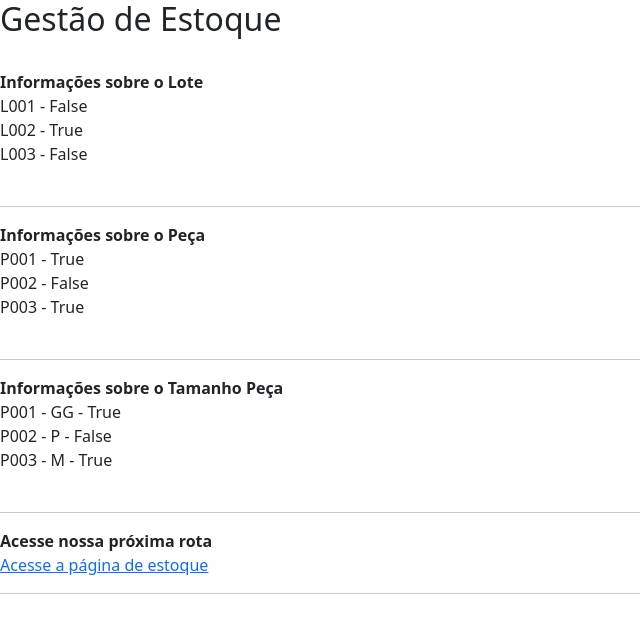
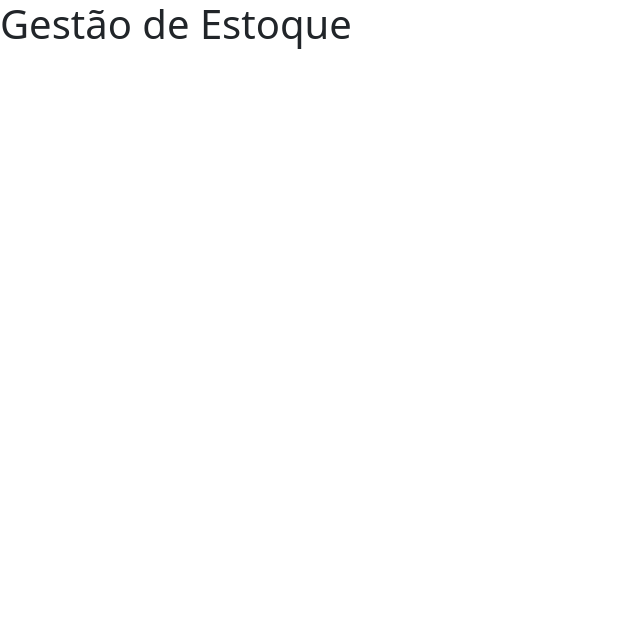
Before and after one commit to AnafraUnivesp/Projeto_Integrador_Atrativa.github.io, a Flask app: page / in a window 1280 px wide. Shown: the top 633 px of the page, without its empty margins (0-640 px from the left). Run offline with Flask 3, Linux system fonts and the light colour scheme.

Commit message:
atualizando branchs

```diff
--- a/webserver/main.py
+++ b/webserver/main.py
@@ -1,40 +1,11 @@
-# Inicialização da Rota
-from flask import Flask, url_for, render_template
+
+from flask import Flask
+from routes.home import home_route # importando a rota e a variável da homeroutes
+from routes.estoque import estoque_route
 
 app = Flask(__name__)
 
-#rota 01
-@app.route("/")
-def ola_atrativa():
-    titulo ="Gestão de Estoque"
-    clote = [
-        {"partnumberl": "L001", "disponivel": False },
-        {"partnumberl": "L002", "disponivel": True },
-        {"partnumberl": "L003", "disponivel": False },
-    ]
+app.register_blueprint(home_route)
+app.register_blueprint(estoque_route, url_prefix='/estoque') # lembrar do prefixo /estoque/
 
-    cpeca = [
-        {"partnumberp": "P001", "disponivel": True },
-        {"partnumberp": "P002", "disponivel": False },
-        {"partnumberp": "P003", "disponivel": True },
-    ]
-
-    tamanho = [
-        {"partnumberp": "P001", "numeracao": "GG", "disponivel": True },
-        {"partnumberp": "P002", "numeracao": "P", "disponivel": False },
-        {"partnumberp": "P003", "numeracao": "M", "disponivel": True },
-    ]
-    return render_template("index.html", titulo=titulo,clote=clote,cpeca=cpeca,tamanho=tamanho) # variavel de contexto ( html) + variavel de funcao (backend)
-
-#rota 02
-@app.route("/estoque")
-def pagina_estoque():
-
-    return """
-        <b> Projeto Integrador: </b> Testando nossa página de input de itens para estoque
-        <a href ="https://anafraunivesp.github.io/website01.github.io/">.</a>
-
-"""
-
-# finalizando a execução
 app.run(debug=True)
--- /dev/null
+++ b/webserver/routes/home.py
@@ -0,0 +1,8 @@
+from flask import Blueprint, render_template
+
+home_route = Blueprint('home',__name__)
+
+# rota 01
+@home_route.route('/')
+def home():
+    return render_template('index.html')
--- a/webserver/templates/index.html
+++ b/webserver/templates/index.html
@@ -8,42 +8,8 @@
   </head>
   <body>
 
-    <h2>{{ titulo }}</h2> <!-- abra duas chaves para adicionar o titulo que está no backend-->
+    <h1>Gestão de Estoque</h1>
     <br>
-
-    <b>Informações sobre o Lote</b>
-
-    {% for clote in clote %}
-        <div>{{ clote.partnumberl }} - {{ clote.disponivel }} </div>
-    {% endfor %}   <!-- fim do loop criado acima -->
-
-    <br>
-    <hr>
-
-    <b>Informações sobre o Peça</b>
-
-    {% for cpeca in cpeca %}
-        <div>{{ cpeca.partnumberp }} - {{ cpeca.disponivel }}</div>
-    {% endfor %}     <!-- fim do loop criado acima -->
-
-    <br>
-    <hr>
-
-    <b>Informações sobre o Tamanho Peça</b>
-
-    {% for tamanho in tamanho %}
-        <div>{{ tamanho.partnumberp }} - {{ tamanho.numeracao }} - {{ tamanho.disponivel }}</div>
-    {% endfor %}      <!-- fim do loop criado acima -->
-
-    <br>
-    <hr>
-
-    <b>Acesse nossa próxima rota</b><br>
-    <a href="{{url_for('pagina_estoque') }}">Acesse a página de estoque</a>
-
-    <br>
-    <hr>
-
 
     <script src="https://cdn.jsdelivr.net/npm/bootstrap@5.3.3/dist/js/bootstrap.bundle.min.js" integrity="sha384-YvpcrYf0tY3lHB60NNkmXc5s9fDVZLESaAA55NDzOxhy9GkcIdslK1eN7N6jIeHz" crossorigin="anonymous"></script>
   </body>
```
Also changed, not shown: webserver/routes/estoque.py (added, +57 -0 lines).
